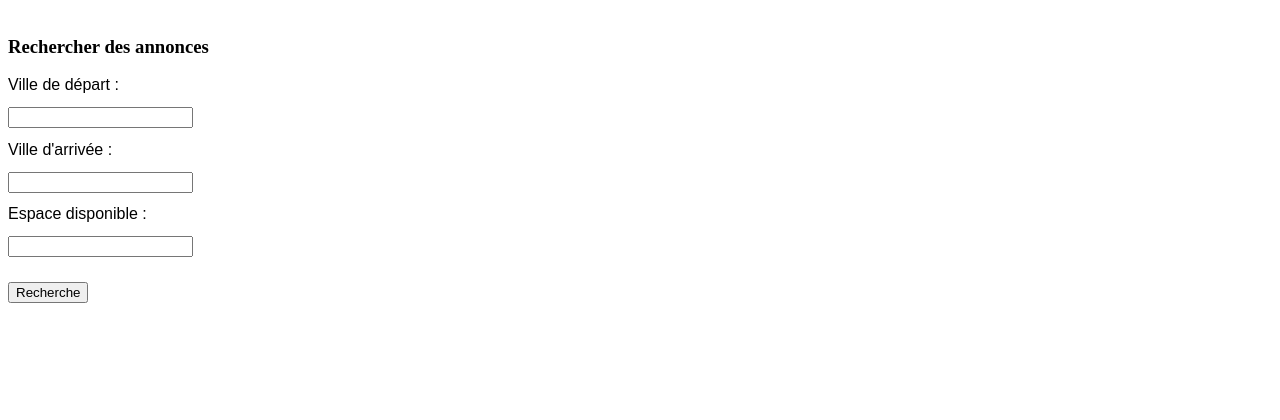
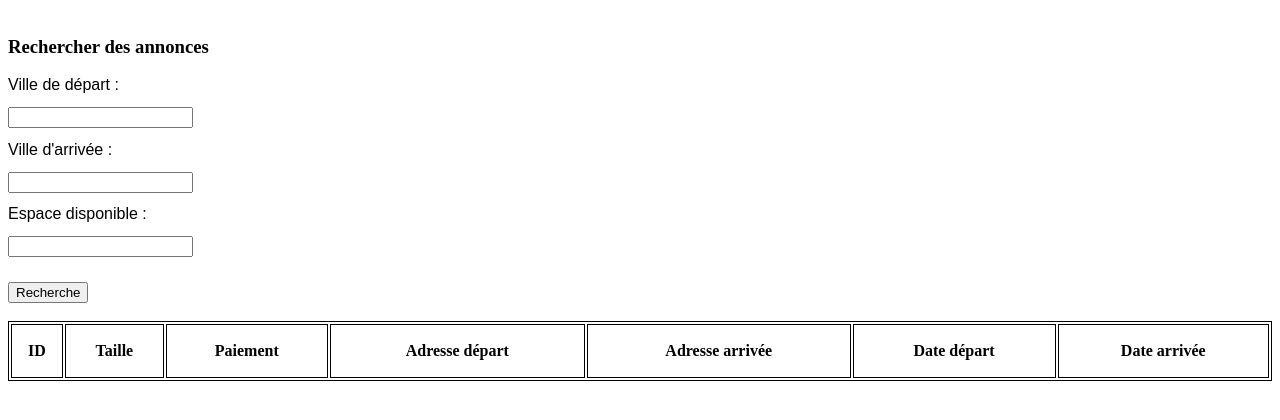
Before and after one commit to Imp95/al_cour_groupeI, a PHP site: page /acceuil.html in a window 1280 px wide. Shown: the part 324-744 px from the top of the page. Run offline with PHP 8.4, Linux system fonts and the light colour scheme; lists and menus that the app fills with data are empty.

Commit message:
#8 Affichage de la recherche

```diff
--- a/API_Pro_web/acceuil.html
+++ b/API_Pro_web/acceuil.html
@@ -31,6 +31,22 @@
     <input type="text" id="espace" name="espace" required size="20">
     <br/><br/>
     <button id="b_recherche" type="button" onclick="b_search();">Recherche</button>
+    <br/><br/>
+    <table>
+        <thead>
+            <tr>
+                <th>ID</th>
+                <th>Taille</th>
+                <th>Paiement</th>
+                <th>Adresse départ</th>
+                <th>Adresse arrivée</th>
+                <th>Date départ</th>
+                <th>Date arrivée</th>
+            </tr>
+        </thead>
+        <tbody id="annonces">
+        </tbody>
+    </table>
 
 </body>
 
--- a/API_Pro_web/css/acceuil.css
+++ b/API_Pro_web/css/acceuil.css
@@ -40,3 +40,20 @@ label {
 .note {
     font-size: .8em;
 }
+
+table {
+    width: 100%;
+}
+
+th {
+    height: 50px;
+}
+
+td {
+    padding: 15px;
+    text-align: left;
+}
+
+table, th, td {
+    border: 1px solid black;
+}
--- a/API_Pro_web/js/acceuil.js
+++ b/API_Pro_web/js/acceuil.js
@@ -49,7 +49,28 @@ function b_search() {
 
             if (json.status) {
                 // CREER LA LISTE
+                var table = document.getElementById("annonces");
+                table.innerHTML = "";
+                for (var i = 0; i < json.body.length; i++) {
+                    console.log(json.body[i].id);
+                    var row = table.insertRow(i);
 
+                    var id = row.insertCell(0);
+                    var bagage = row.insertCell(1);
+                    var paiement = row.insertCell(2);
+                    var a_depart = row.insertCell(3);
+                    var a_arrivee = row.insertCell(4);
+                    var d_depart = row.insertCell(5);
+                    var d_arrivee = row.insertCell(6);
+
+                    id.innerHTML = json.body[i].id;
+                    bagage.innerHTML = json.body[i].bagage;
+                    paiement.innerHTML = json.body[i].payment;
+                    a_depart.innerHTML = json.body[i].departure_address;
+                    a_arrivee.innerHTML = json.body[i].arrival_address;
+                    d_depart.innerHTML = json.body[i].departure_date;
+                    a_depart.innerHTML = json.body[i].arrival_date;
+                }
             } else {
                 alert("Erreur: " + json.body);
             }
```
